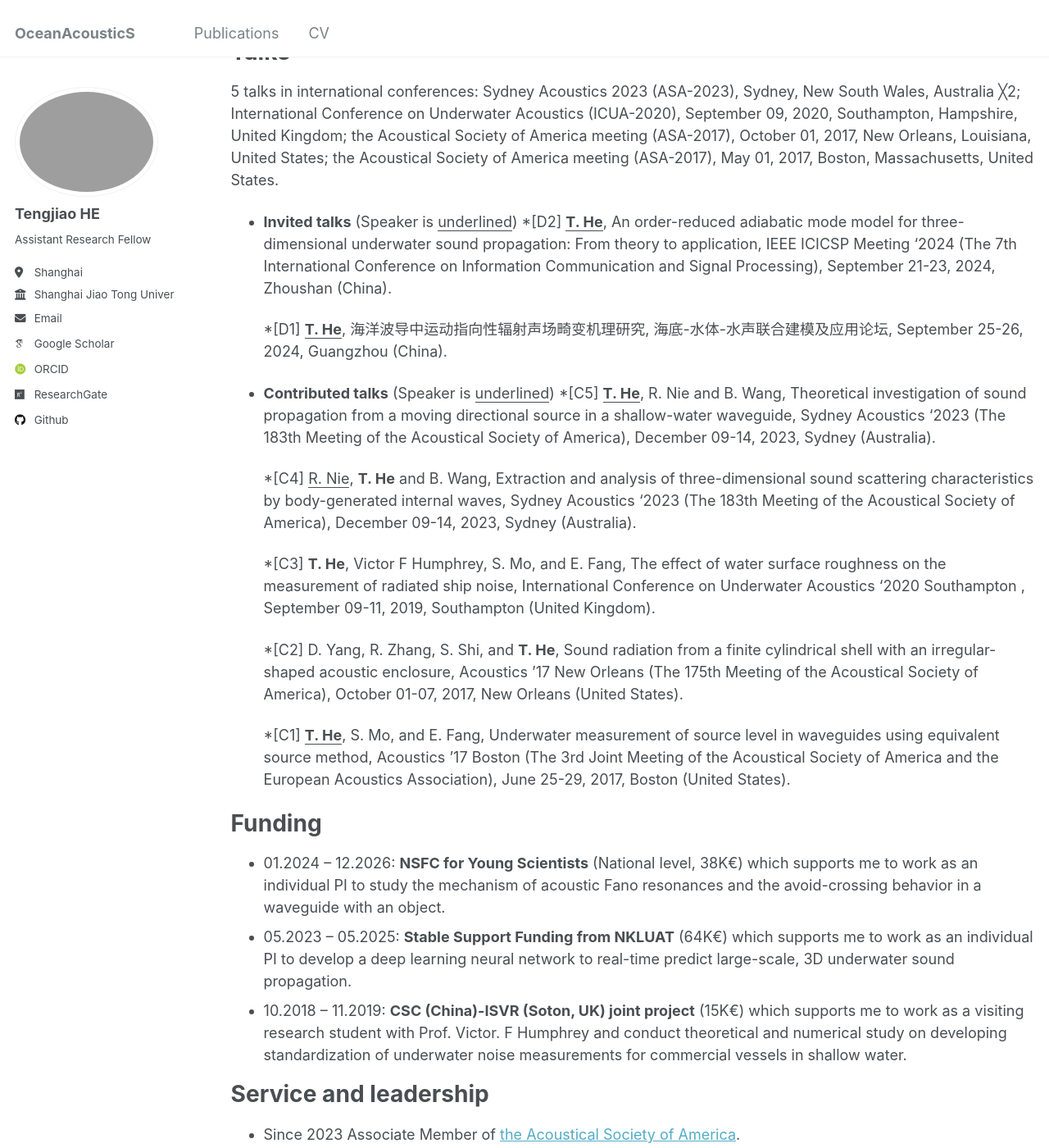
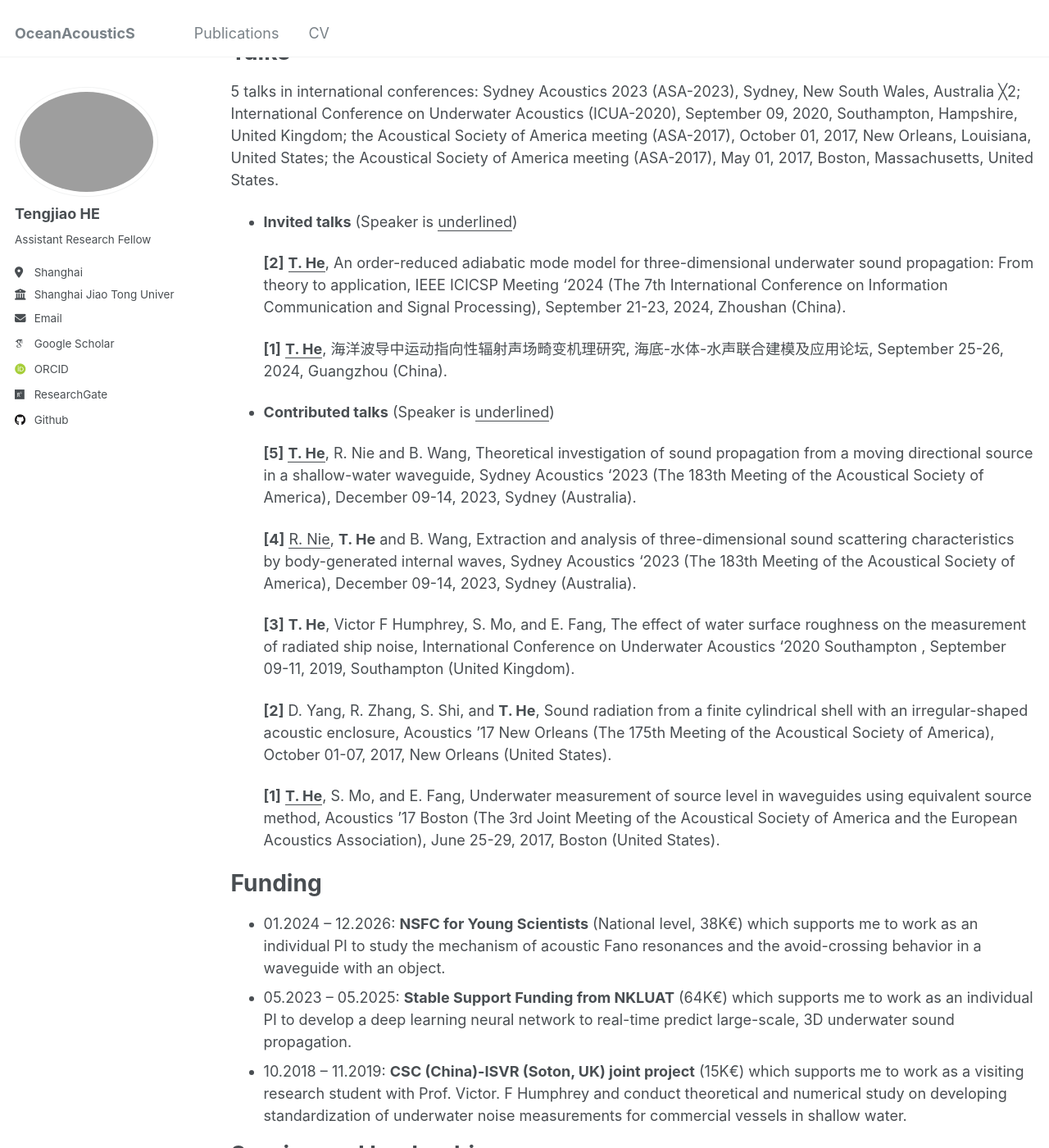
Before and after one commit to TengjiaoHE/OceanSoniX, a Jekyll site: the page built from _pages/cv.md, in a window 1280 px wide and 1400 px high, scrolled down 899 px. Shown: the whole window at 82% size. Built offline with Jekyll 4.4.1, drawn with Linux system fonts in a browser that asks for light colours; some web fonts are replaced.

Commit message:
Update cv.md

```diff
--- a/_pages/cv.md
+++ b/_pages/cv.md
@@ -42,21 +42,23 @@ Talks
 
 * <b>Invited talks</b>
 (Speaker is <u>underlined</u>)
-  *[D2] <u><b>T. He</b></u>, An order-reduced adiabatic mode model for three-dimensional underwater sound propagation: From theory to application, IEEE ICICSP Meeting ‘2024 (The 7th International Conference on Information Communication and Signal Processing), September 21-23, 2024, Zhoushan (China).
 
-  *[D1] <u><b>T. He</b></u>, 海洋波导中运动指向性辐射声场畸变机理研究, 海底-水体-水声联合建模及应用论坛, September 25-26, 2024, Guangzhou (China).
+  <b>[2]</b> <u><b>T. He</b></u>, An order-reduced adiabatic mode model for three-dimensional underwater sound propagation: From theory to application, IEEE ICICSP Meeting ‘2024 (The 7th International Conference on Information Communication and Signal Processing), September 21-23, 2024, Zhoushan (China).
+
+  <b>[1]</b> <u><b>T. He</b></u>, 海洋波导中运动指向性辐射声场畸变机理研究, 海底-水体-水声联合建模及应用论坛, September 25-26, 2024, Guangzhou (China).
 
 * <b>Contributed talks</b>
 (Speaker is <u>underlined</u>)
-  *[C5] <u><b>T. He</b></u>, R. Nie and B. Wang, Theoretical investigation of sound propagation from a moving directional source in a shallow-water waveguide, Sydney Acoustics ‘2023 (The 183th Meeting of the Acoustical Society of America), December 09-14, 2023, Sydney (Australia).
 
-  *[C4] <u>R. Nie</u>, <b>T. He</b> and B. Wang, Extraction and analysis of three-dimensional sound scattering characteristics by body-generated internal waves, Sydney Acoustics ‘2023 (The 183th Meeting of the Acoustical Society of America), December 09-14, 2023, Sydney (Australia).
+  <b>[5]</b> <u><b>T. He</b></u>, R. Nie and B. Wang, Theoretical investigation of sound propagation from a moving directional source in a shallow-water waveguide, Sydney Acoustics ‘2023 (The 183th Meeting of the Acoustical Society of America), December 09-14, 2023, Sydney (Australia).
 
-  *[C3] <b>T. He</b>, Victor F Humphrey, S. Mo, and E. Fang, The effect of water surface roughness on the measurement of radiated ship noise, International Conference on Underwater Acoustics ‘2020 Southampton , September 09-11, 2019, Southampton (United Kingdom).
+  <b>[4]</b> <u>R. Nie</u>, <b>T. He</b> and B. Wang, Extraction and analysis of three-dimensional sound scattering characteristics by body-generated internal waves, Sydney Acoustics ‘2023 (The 183th Meeting of the Acoustical Society of America), December 09-14, 2023, Sydney (Australia).
 
-  *[C2] D. Yang, R. Zhang, S. Shi, and <b>T. He</b>, Sound radiation from a finite cylindrical shell with an irregular-shaped acoustic enclosure,  Acoustics ’17 New Orleans (The 175th Meeting of the Acoustical Society of America), October 01-07, 2017, New Orleans (United States).
+  <b>[3]</b> <b>T. He</b>, Victor F Humphrey, S. Mo, and E. Fang, The effect of water surface roughness on the measurement of radiated ship noise, International Conference on Underwater Acoustics ‘2020 Southampton , September 09-11, 2019, Southampton (United Kingdom).
 
-  *[C1] <u><b>T. He</b></u>, S. Mo, and E. Fang, Underwater measurement of source level in waveguides using equivalent source method, Acoustics ’17 Boston (The 3rd Joint Meeting of the Acoustical Society of America and the European Acoustics Association), June 25-29, 2017, Boston (United States).
+  <b>[2]</b> D. Yang, R. Zhang, S. Shi, and <b>T. He</b>, Sound radiation from a finite cylindrical shell with an irregular-shaped acoustic enclosure,  Acoustics ’17 New Orleans (The 175th Meeting of the Acoustical Society of America), October 01-07, 2017, New Orleans (United States).
+
+  <b>[1]</b> <u><b>T. He</b></u>, S. Mo, and E. Fang, Underwater measurement of source level in waveguides using equivalent source method, Acoustics ’17 Boston (The 3rd Joint Meeting of the Acoustical Society of America and the European Acoustics Association), June 25-29, 2017, Boston (United States).
 
 Funding
 ======
```
